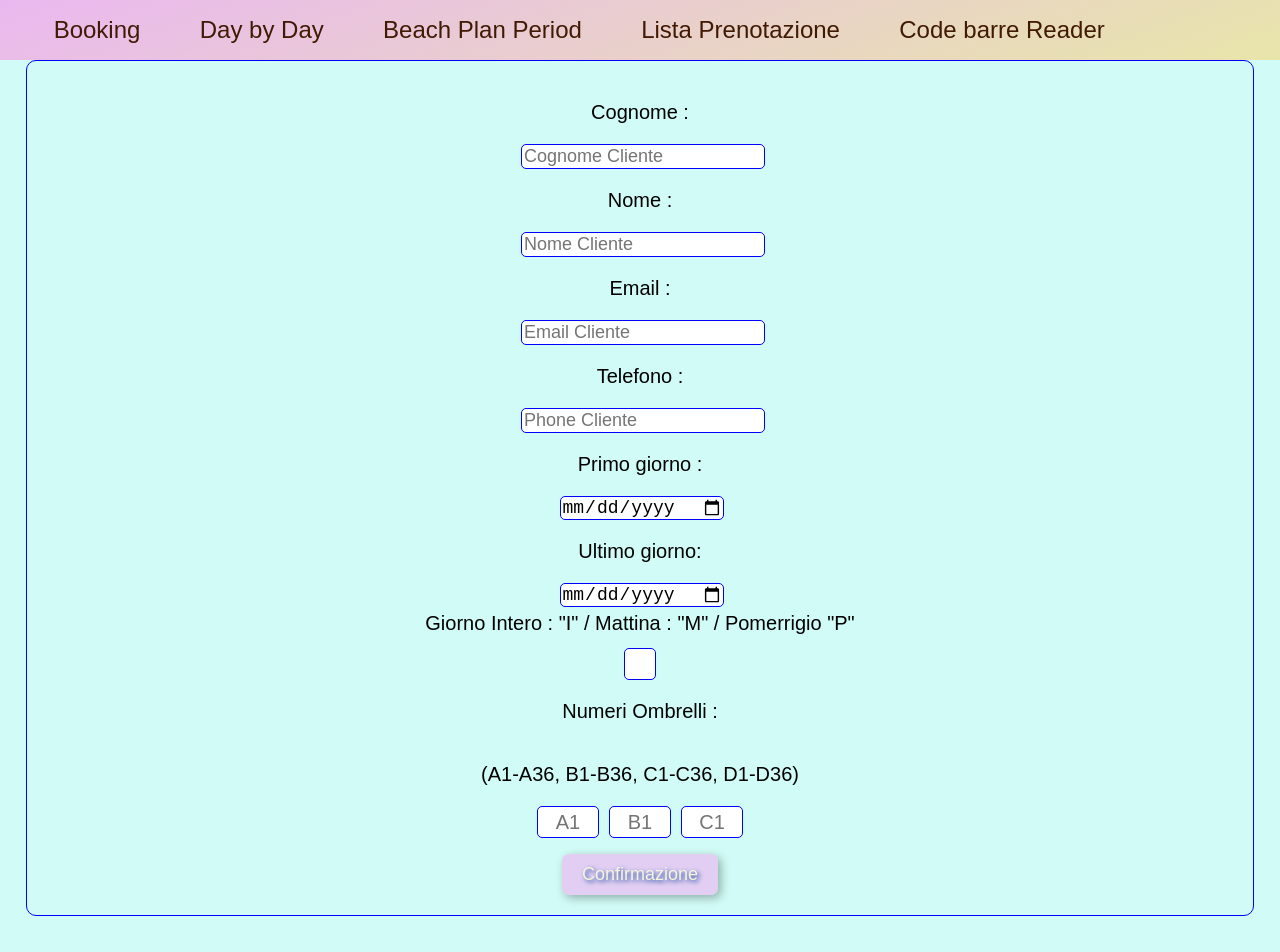
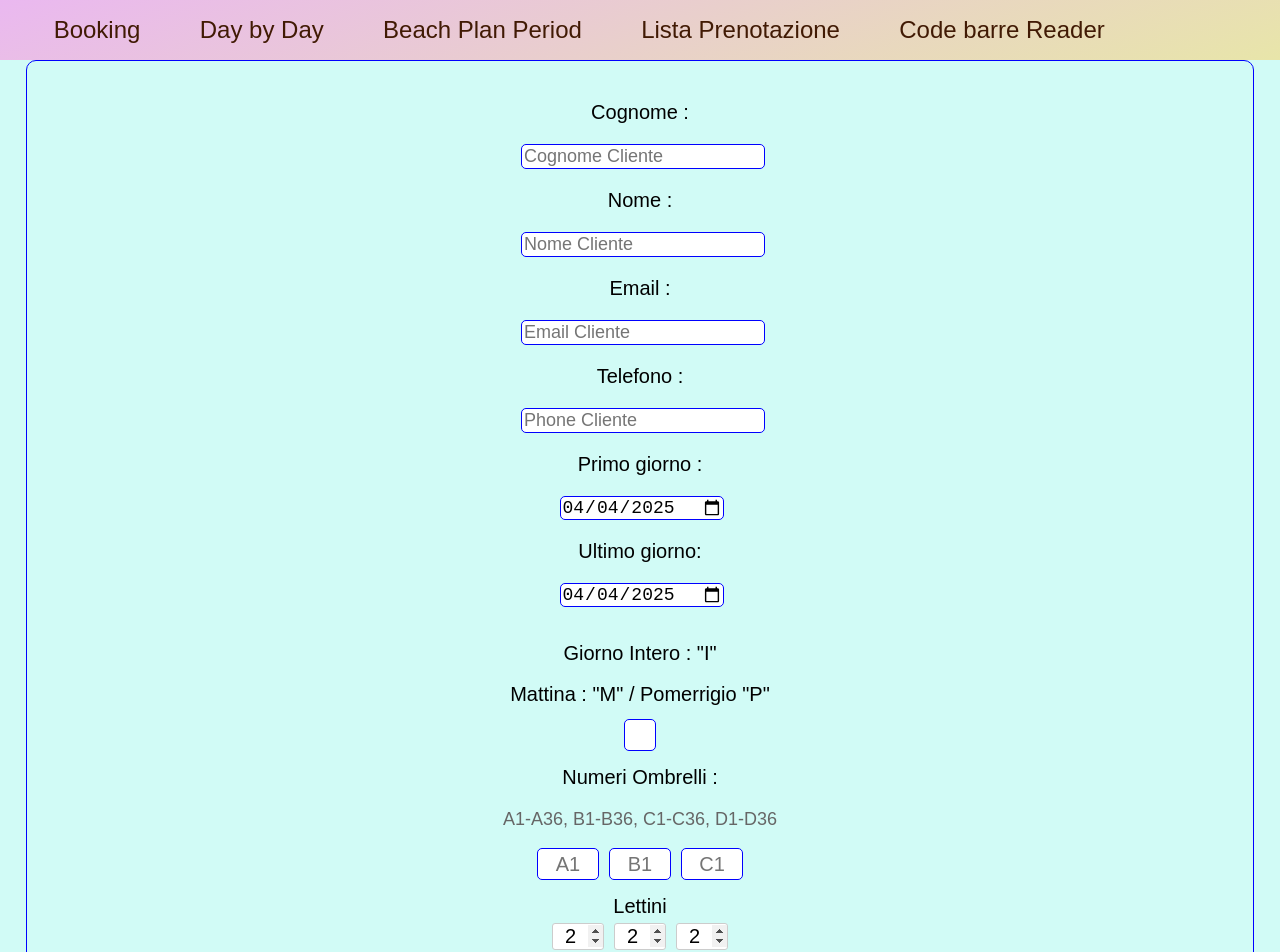
Before and after one commit to fguerin555/Parasols, a React (Create React App) app: page / in a window 1280 px wide. Shown: the top 952 px of the page. Before the commit the page ends 916 px from the top, so only its background shows below. Built offline with nearby package versions, Linux system fonts and the light colour scheme; no server answers.

Commit message:
samedi12avril11h08

```diff
--- a/src/pages/BookingFile/Booking.js
+++ b/src/pages/BookingFile/Booking.js
@@ -3,6 +3,12 @@ import { db } from "../../Firebase";
 import { collection, addDoc } from "firebase/firestore";
 import "../../Global.css";
 import styles from "./Booking.module.css";
+
+// Ajoutez cette fonction au début du composant pour capitaliser
+const capitalize = (str) => {
+  if (!str) return str;
+  return str.charAt(0).toUpperCase() + str.slice(1).toLowerCase();
+};
 
 const Booking = () => {
   // États pour les champs du formulaire
@@ -11,17 +17,53 @@ const Booking = () => {
     nome: "",
     email: "",
     telefono: "",
-    primoGiorno: "",
-    ultimoGiorno: "",
+    primoGiorno: new Date().toISOString().split("T")[0], // Date du jour
+    ultimoGiorno: new Date().toISOString().split("T")[0], // Date du jour
     timeday: "",
     numeroOmbrello1: "",
     numeroOmbrello2: "",
     numeroOmbrello3: "",
+    lettiOmbrello1: "2", // Valeur par défaut
+    lettiOmbrello2: "2",
+    lettiOmbrello3: "2",
   });
 
   // Gestion des changements dans les inputs
   const handleChange = (e) => {
     const { id, value } = e.target;
+
+    // Gestion spéciale pour Cognome et Nome
+    if (id === "cognome" || id === "nome") {
+      setFormData((prev) => ({
+        ...prev,
+        [id]: capitalize(value),
+      }));
+      return;
+    }
+
+    // Gestion spéciale pour les dates
+    if (id === "primoGiorno") {
+      setFormData((prev) => ({
+        ...prev,
+        primoGiorno: value,
+        ultimoGiorno: prev.ultimoGiorno < value ? value : prev.ultimoGiorno,
+      }));
+      return;
+    }
+
+    if (id === "ultimoGiorno") {
+      if (value < formData.primoGiorno) {
+        alert("La date de fin ne peut pas être antérieure à la date de début");
+        return;
+      }
+      setFormData((prev) => ({
+        ...prev,
+        ultimoGiorno: value,
+      }));
+      return;
+    }
+
+    // Gestion par défaut pour les autres champs
     setFormData((prev) => ({
       ...prev,
       [id]: value,
@@ -58,6 +100,18 @@ const Booking = () => {
     }));
   };
 
+  // Ajoutez une fonction pour gérer les changements des lits
+  const handleLettiChange = (e) => {
+    const { id, value } = e.target;
+    const numValue = parseInt(value, 10);
+    if (numValue >= 2 && numValue <= 3) {
+      setFormData((prev) => ({
+        ...prev,
+        [id]: value,
+      }));
+    }
+  };
+
   // Soumission du formulaire
   const handleSubmit = async (e) => {
     e.preventDefault();
@@ -88,6 +142,13 @@ const Booking = () => {
         numeroOmbrello1: formData.numeroOmbrello1,
         numeroOmbrello2: formData.numeroOmbrello2 || null,
         numeroOmbrello3: formData.numeroOmbrello3 || null,
+        lettiOmbrello1: formData.lettiOmbrello1,
+        lettiOmbrello2: formData.numeroOmbrello2
+          ? formData.lettiOmbrello2
+          : null,
+        lettiOmbrello3: formData.numeroOmbrello3
+          ? formData.lettiOmbrello3
+          : null,
         // Champs optionnels
         email: formData.email || null,
         telefono: formData.telefono || null,
@@ -104,12 +165,15 @@ const Booking = () => {
         nome: "",
         email: "",
         telefono: "",
-        primoGiorno: "",
-        ultimoGiorno: "",
+        primoGiorno: new Date().toISOString().split("T")[0],
+        ultimoGiorno: new Date().toISOString().split("T")[0],
         timeday: "",
         numeroOmbrello1: "",
         numeroOmbrello2: "",
         numeroOmbrello3: "",
+        lettiOmbrello1: "2",
+        lettiOmbrello2: "2",
+        lettiOmbrello3: "2",
       });
     } catch (error) {
       console.error("Erreur lors de la création:", error);
@@ -182,7 +246,8 @@ const Booking = () => {
           </div>
 
           <div className={styles.WholeMorningAfternoon}>
-            <p>Giorno Intero : "I" / Mattina : "M" / Pomerrigio "P"</p>
+            <p>Giorno Intero : "I"</p>
+            <p>Mattina : "M" / Pomerrigio "P"</p>
             <input
               type="text"
               maxLength="1"
@@ -195,8 +260,9 @@ const Booking = () => {
           </div>
           <div className={styles.OmbrelloSection}>
             <p>Numeri Ombrelli : </p>
-            <p>(A1-A36, B1-B36, C1-C36, D1-D36)</p>
+            <p>A1-A36, B1-B36, C1-C36, D1-D36</p>
             <div className={styles.OmbrelloInputs}>
+              <div className={styles.ombrelloGroup}>
                 <input
                   type="text"
                   id="numeroOmbrello1"
@@ -206,6 +272,8 @@ const Booking = () => {
                   value={formData.numeroOmbrello1}
                   onChange={handleOmbrelloChange}
                 />
+              </div>
+              <div className={styles.ombrelloGroup}>
                 <input
                   type="text"
                   id="numeroOmbrello2"
@@ -215,6 +283,8 @@ const Booking = () => {
                   value={formData.numeroOmbrello2}
                   onChange={handleOmbrelloChange}
                 />
+              </div>
+              <div className={styles.ombrelloGroup}>
                 <input
                   type="text"
                   id="numeroOmbrello3"
@@ -224,6 +294,43 @@ const Booking = () => {
                   value={formData.numeroOmbrello3}
                   onChange={handleOmbrelloChange}
                 />
+              </div>
+            </div>
+            <p className={styles.lettiniTitle}>Lettini</p>
+            <div className={styles.OmbrelloInputs}>
+              <div className={styles.ombrelloGroup}>
+                <input
+                  type="number"
+                  id="lettiOmbrello1"
+                  min="2"
+                  max="3"
+                  value={formData.lettiOmbrello1}
+                  onChange={handleLettiChange}
+                  placeholder="2-3"
+                />
+              </div>
+              <div className={styles.ombrelloGroup}>
+                <input
+                  type="number"
+                  id="lettiOmbrello2"
+                  min="2"
+                  max="3"
+                  value={formData.lettiOmbrello2}
+                  onChange={handleLettiChange}
+                  placeholder="2-3"
+                />
+              </div>
+              <div className={styles.ombrelloGroup}>
+                <input
+                  type="number"
+                  id="lettiOmbrello3"
+                  min="2"
+                  max="3"
+                  value={formData.lettiOmbrello3}
+                  onChange={handleLettiChange}
+                  placeholder="2-3"
+                />
+              </div>
             </div>
           </div>
 
--- a/src/pages/BookingFile/Booking.module.css
+++ b/src/pages/BookingFile/Booking.module.css
@@ -12,6 +12,7 @@
   margin-right: 2%;
   margin-left: 2%;
 }
+
 .Names p {
   display: flex;
   flex-direction: column;
@@ -52,12 +53,17 @@
   border: solid 1px blue;
   font-size: 18px;
 }
+.Booking {
+  margin-bottom: 20px; /* Ajout d'une marge en bas de la section date */
+}
+
 .WholeMorningAfternoon {
   display: flex;
   flex-direction: column;
   align-items: center;
   width: 100%;
   gap: 8px;
+  margin-top: 10px; /* Ajout d'une marge en haut de la section I/M/P */
 }
 
 .WholeMorningAfternoon p {
@@ -89,6 +95,14 @@
   align-items: center;
   font-family: "Montserrat-Medium", Arial, Helvetica, sans-serif;
   font-size: 20px;
+  margin-top: 15px;
+}
+
+/* Ajout d'une classe spécifique pour le texte des zones */
+.OmbrelloSection p:nth-child(2) {
+  margin-top: 0; /* Supprime la marge supérieure du deuxième paragraphe */
+  font-size: 18px; /* Réduit légèrement la taille du texte des zones */
+  color: #666; /* Couleur plus claire pour le texte des zones */
 }
 
 .OmbrelloInputs {
@@ -106,8 +120,49 @@
   padding: 0;
 }
 
+.ombrelloGroup {
+  display: flex;
+  flex-direction: column;
+  gap: 4px;
+  align-items: center;
+}
+
+.ombrelloGroup input[type="number"] {
+  width: 50px;
+  height: 25px;
+  text-align: center;
+  border: 1px solid #ccc;
+  border-radius: 3px;
+}
+
+.ombrelloGroup input[type="number"]::-webkit-inner-spin-button,
+.ombrelloGroup input[type="number"]::-webkit-outer-spin-button {
+  opacity: 1;
+}
+
+.ombrelloGroup small {
+  margin: 2px 0;
+  color: #666;
+  font-size: 12px;
+}
+
+.lettiniTitle {
+  margin: 5px 0;
+  color: black;
+  font-size: 14px;
+  font-family: "Montserrat-Medium", Arial, Helvetica, sans-serif;
+  text-align: center;
+  width: 100%;
+}
+
 @media (max-width: 600px) {
   .WholeMorningAfternoon p {
-    font-size: 18px;
+    font-size: 14px;
+  }
+  .OmbrelloSection p {
+    font-size: 14px;
+  }
+  .OmbrelloSection p:nth-child(2) {
+    font-size: 14px; /* Ajout de cette règle */
   }
 }
--- a/src/pages/ReservationListFile/ReservationList.js
+++ b/src/pages/ReservationListFile/ReservationList.js
@@ -5,6 +5,7 @@ import styles from "./ReservationList.module.css";
 
 const ReservationList = () => {
   const [reservations, setReservations] = useState([]);
+  const [lettiPerOmbrello, setLettiPerOmbrello] = useState({});
 
   useEffect(() => {
     const fetchReservations = async () => {
@@ -27,15 +28,40 @@ const ReservationList = () => {
     fetchReservations();
   }, []);
 
+  const handleLettiChange = (reservationId, ombrelloNum, value) => {
+    const numValue = parseInt(value, 10);
+    if (numValue >= 2 && numValue <= 3) {
+      setLettiPerOmbrello((prev) => ({
+        ...prev,
+        [reservationId]: {
+          ...prev[reservationId],
+          [`ombrello${ombrelloNum}`]: numValue,
+        },
+      }));
+    }
+  };
+
   return (
     <div className={styles.container}>
       <h2>Lista Prenotazione</h2>
       <table className={styles.table}>
         <thead>
           <tr>
-            <th>Ombrello 1</th>
-            <th>Ombrello 2</th>
-            <th>Ombrello 3</th>
+            <th>
+              Ombrello 1
+              <br />
+              <small>Letti (2-3)</small>
+            </th>
+            <th>
+              Ombrello 2
+              <br />
+              <small>Letti (2-3)</small>
+            </th>
+            <th>
+              Ombrello 3
+              <br />
+              <small>Letti (2-3)</small>
+            </th>
             <th>Cognome</th>
             <th>Nome</th>
             <th>Primo Giorno</th>
@@ -48,9 +74,54 @@ const ReservationList = () => {
         <tbody>
           {reservations.map((reservation) => (
             <tr key={reservation.id}>
-              <td>{reservation.numeroOmbrello1}</td>
-              <td>{reservation.numeroOmbrello2}</td>
-              <td>{reservation.numeroOmbrello3}</td>
+              <td>
+                <div className={styles.ombrelloCell}>
+                  <div>{reservation.numeroOmbrello1}</div>
+                  <input
+                    type="number"
+                    min="2"
+                    max="3"
+                    className={styles.lettiInput}
+                    value={lettiPerOmbrello[reservation.id]?.ombrello1 || ""}
+                    onChange={(e) =>
+                      handleLettiChange(reservation.id, 1, e.target.value)
+                    }
+                    placeholder="2-3"
+                  />
+                </div>
+              </td>
+              <td>
+                <div className={styles.ombrelloCell}>
+                  <div>{reservation.numeroOmbrello2}</div>
+                  <input
+                    type="number"
+                    min="2"
+                    max="3"
+                    className={styles.lettiInput}
+                    value={lettiPerOmbrello[reservation.id]?.ombrello2 || ""}
+                    onChange={(e) =>
+                      handleLettiChange(reservation.id, 2, e.target.value)
+                    }
+                    placeholder="2-3"
+                  />
+                </div>
+              </td>
+              <td>
+                <div className={styles.ombrelloCell}>
+                  <div>{reservation.numeroOmbrello3}</div>
+                  <input
+                    type="number"
+                    min="2"
+                    max="3"
+                    className={styles.lettiInput}
+                    value={lettiPerOmbrello[reservation.id]?.ombrello3 || ""}
+                    onChange={(e) =>
+                      handleLettiChange(reservation.id, 3, e.target.value)
+                    }
+                    placeholder="2-3"
+                  />
+                </div>
+              </td>
               <td>{reservation.cognome}</td>
               <td>{reservation.nome}</td>
               <td>{reservation.primoGiorno}</td>
```
Also changed, not shown: src/pages/ReservationListFile/ReservationList.module.css (+26 -0 lines). Lines whose indentation alone changed are shown as unchanged.
